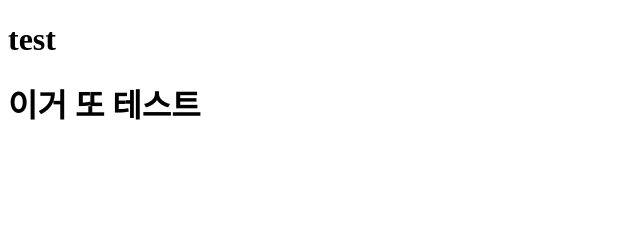
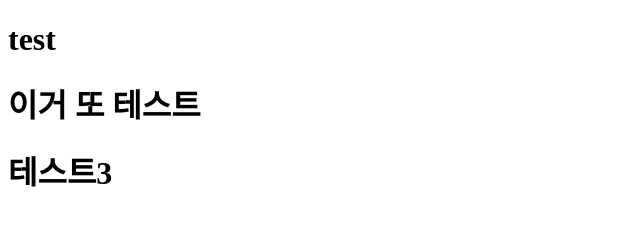
Before and after one commit to kimsunghoon96/remote-test-1, a plain HTML site: page test.html in a window 1280 px wide. Shown: the whole page, without its empty margins (0-640 px from the left). Drawn offline with Linux system fonts and the light colour scheme.

Commit message:
--set-upstream test

```diff
--- a/test.html
+++ b/test.html
@@ -9,5 +9,6 @@
 <body>
   <h1>test</h1>
   <h1>이거 또 테스트</h1>
+  <h1>테스트3</h1>
 </body>
 </html>
```
